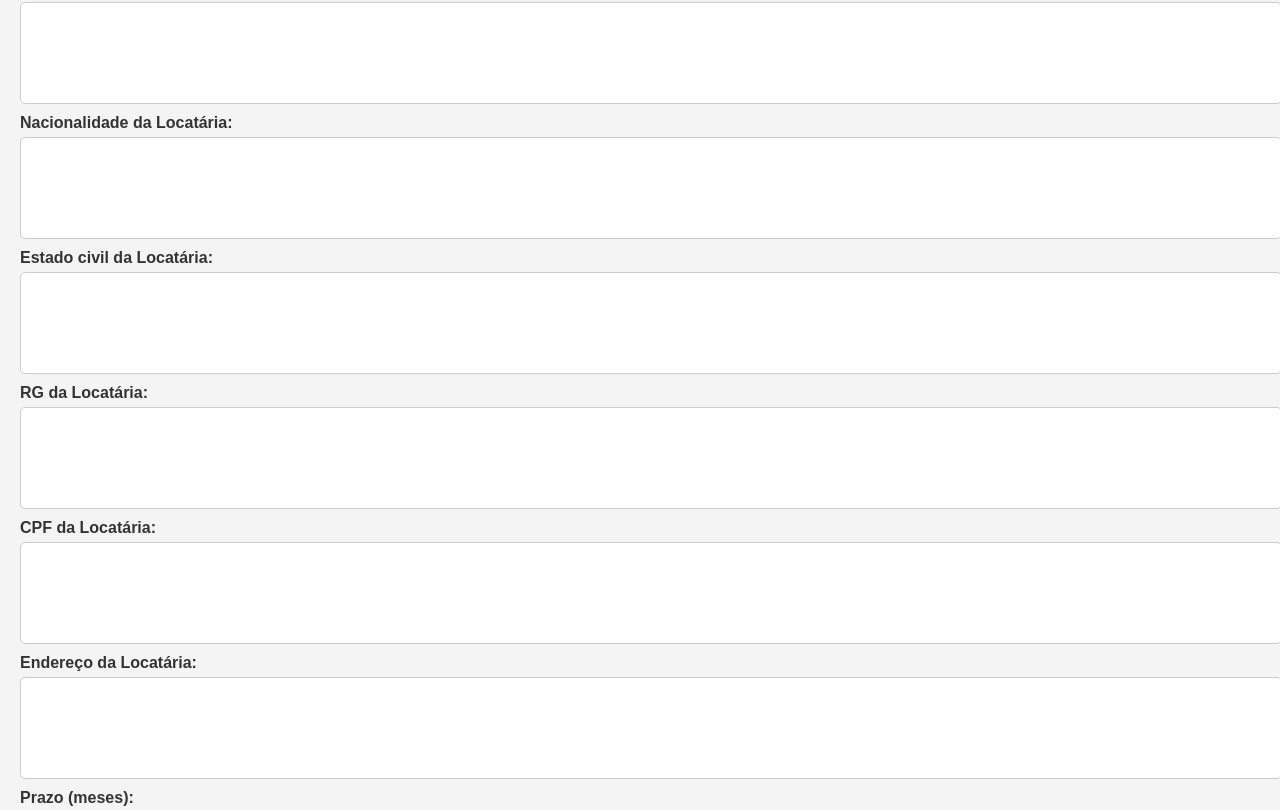
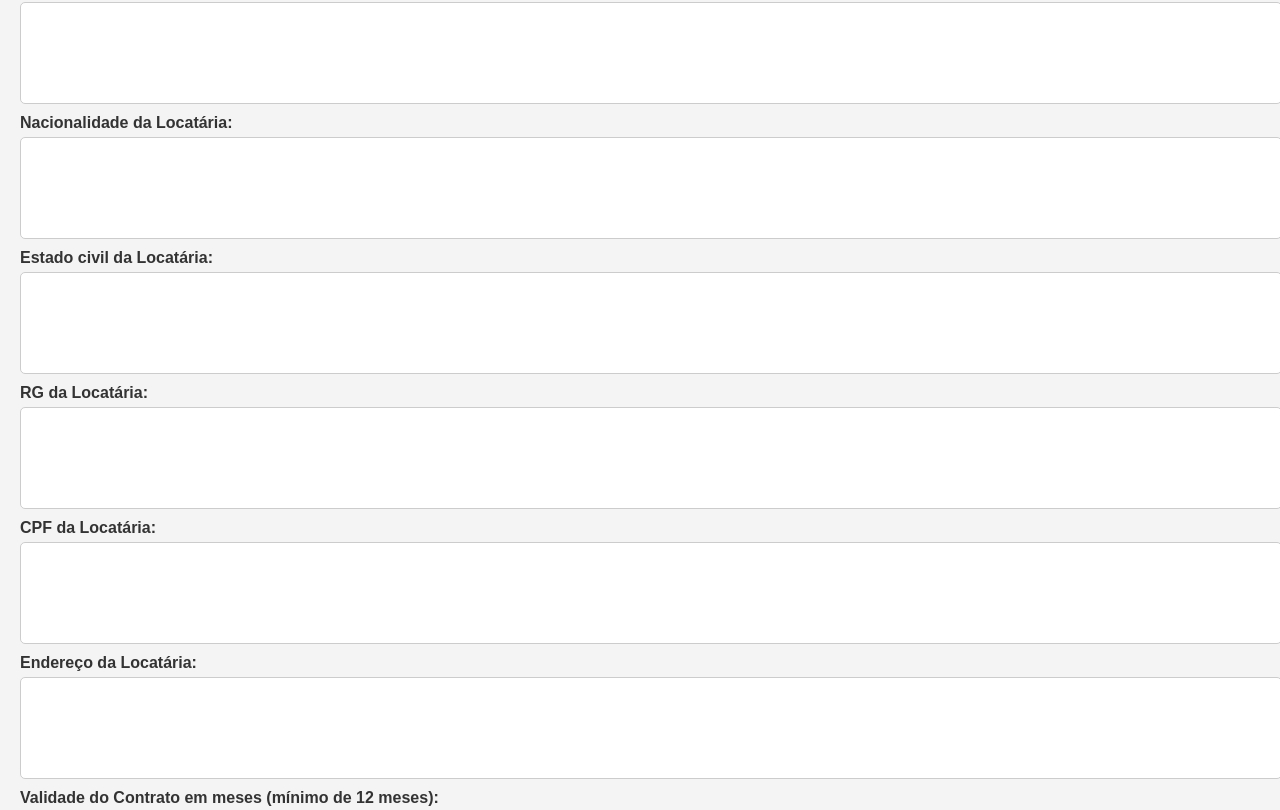
Before and after one commit to JCARLOS3009/contrato, a plain HTML site: page index.html in a window 1280 px wide. Shown: the part 109-919 px from the top of the page. Drawn offline with nearby package versions, Linux system fonts and the light colour scheme.

Commit message:
Update index.html

```diff
--- a/index.html
+++ b/index.html
@@ -124,7 +124,7 @@
     <label>Endereço da Locatária:</label>
     <input type="text" id="enderecoLocador"><br>
 
-    <label>Prazo (meses):</label>
+    <label>Validade do Contrato em meses (mínimo de 12 meses):</label>
     <input type="number" id="prazo" oninput="validarPrazo(); calcularDataTermino()" min="12"><br>
 
     <label>Data de Início:</label>
```
